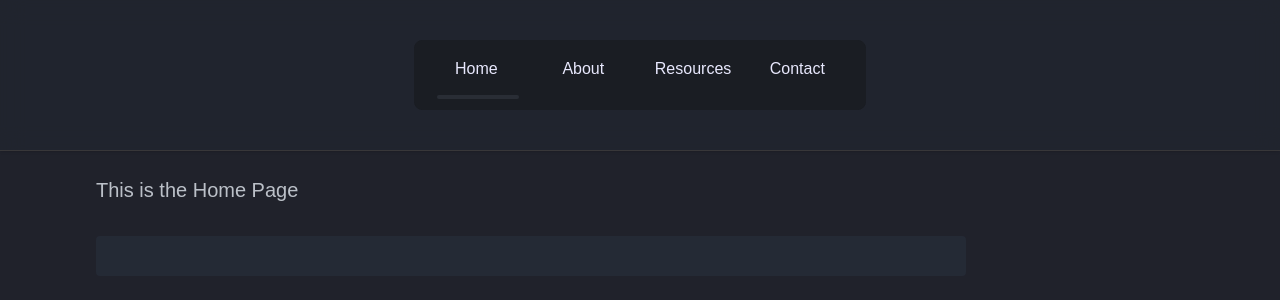
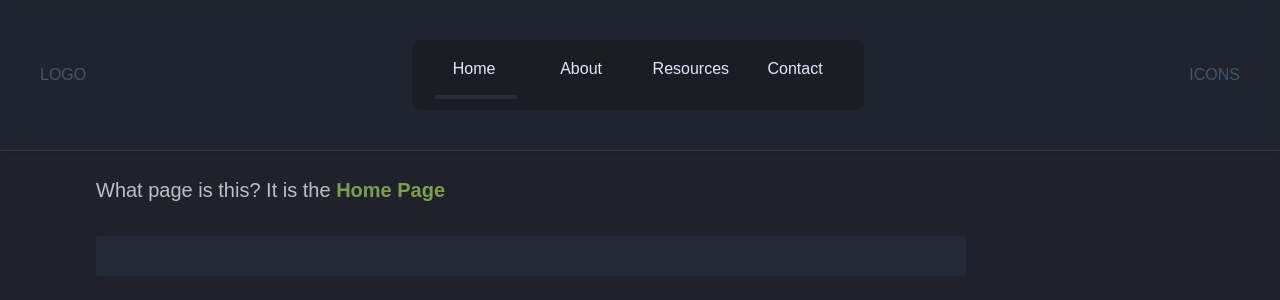
Before and after one commit to midcenturydude7/nextjs-framer-motion-layout-animations, a Next.js app: page / in a window 1280 px wide. Shown: the top 300 px of the page. Built offline with nearby package versions, Linux system fonts and the light colour scheme; a web font is replaced by a local one.

Commit message:
Set up header with logo and icons placeholders

```diff
--- a/app/components/FauxContent.jsx
+++ b/app/components/FauxContent.jsx
@@ -10,7 +10,8 @@ export default function FauxContent() {
   return (
     <main className="px-8 pt-44">
       <h1 className="mb-8 text-xl text-slate-200/80">
-        This is the {currentPage} Page
+        What page is this? It is the{" "}
+        <span className="font-bold text-lime-300/60">{currentPage} Page</span>
       </h1>
       <h2 className="h-10 w-4/5 rounded bg-slate-700/25 text-2xl font-bold" />
       <div className="mt-8 space-y-8">
--- a/app/components/Header.jsx
+++ b/app/components/Header.jsx
@@ -6,8 +6,10 @@ export default function Header() {
   return (
     <div className="mx-auto flex w-full max-w-3xl flex-1 overflow-hidden text-slate-600">
       <div className="z-0 flex-1">
-        <header className="fixed inset-x-0 flex items-center justify-center border-b-[1px] border-[#3f3c3c]/80 bg-[#222731]/60 py-10 shadow backdrop-blur-md">
+        <header className="fixed inset-x-0 flex items-center justify-between border-b-[1px] border-[#3f3c3c]/80 bg-[#222731]/60 py-10 shadow backdrop-blur-md px-10">
+          <div>LOGO</div>
           <Menu />
+          <div>ICONS</div>
         </header>
       </div>
     </div>
```
